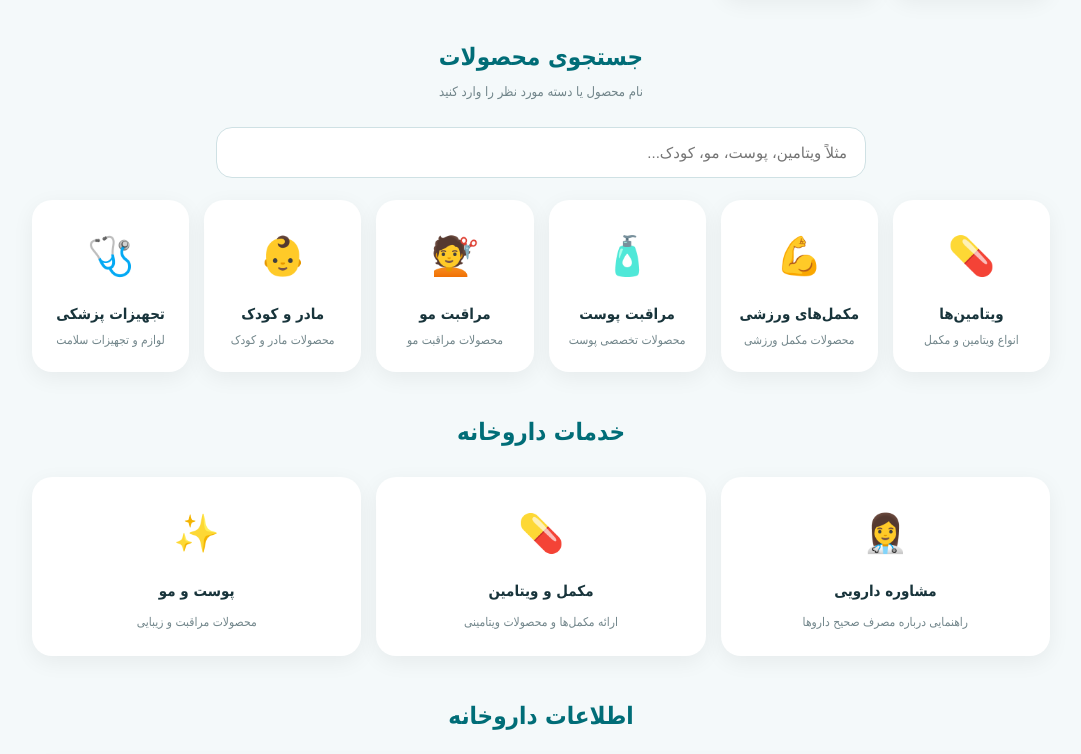
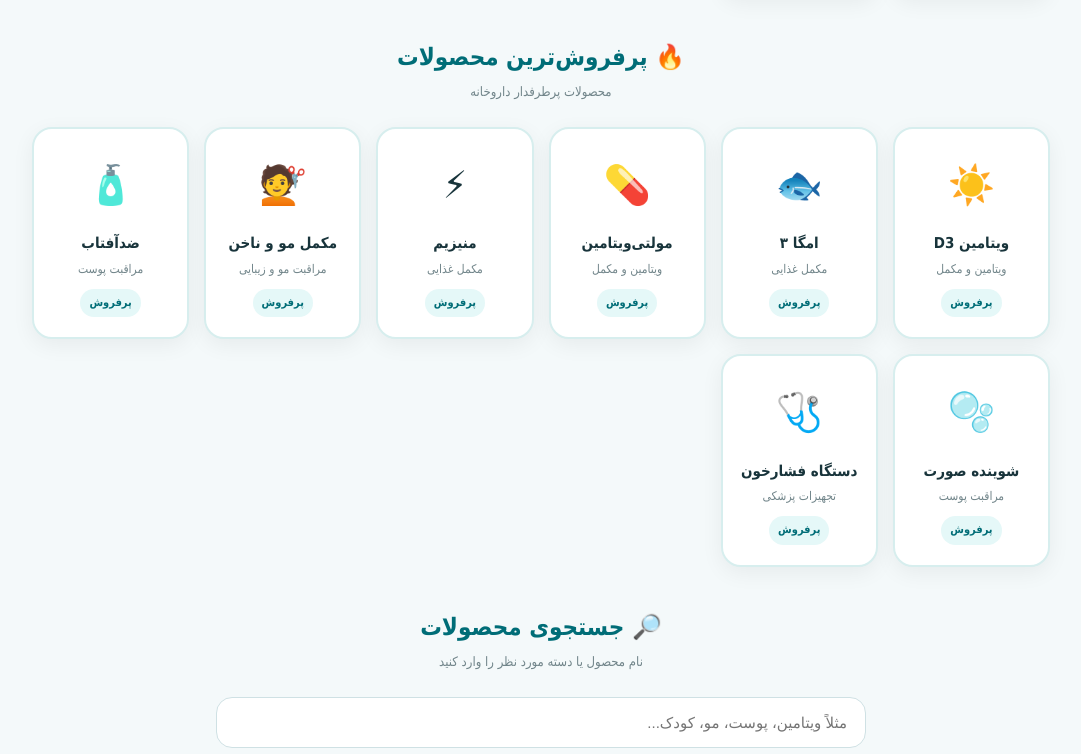
Before and after one commit to goli545asli-sudo/pharmacy_site, a plain HTML site: page index.html in a window 1280 px wide. Shown: the part 1086-1840 px from the top of the page, without its empty margins (99-1180 px from the left). Drawn offline with Linux system fonts and the light colour scheme.

Commit message:
Update index.html

```diff
--- a/index.html
+++ b/index.html
@@ -6,12 +6,18 @@
 
 <title>داروخانه دکتر نگین نصیری | صادقیه تهران</title>
 
-<meta name="description" content="داروخانه دکتر نگین نصیری در صادقیه تهران، ارائه خدمات دارویی، مکمل، پوست و مو، مادر و کودک و تجهیزات پزشکی.">
+<meta name="description" content="داروخانه دکتر نگین نصیری در صادقیه تهران؛ دارو، مکمل، محصولات پوست و مو، مادر و کودک و تجهیزات پزشکی.">
 
 <style>
-*{box-sizing:border-box;margin:0;padding:0}
+*{
+box-sizing:border-box;
+margin:0;
+padding:0;
+}
 
-html{scroll-behavior:smooth}
+html{
+scroll-behavior:smooth;
+}
 
 body{
 font-family:Tahoma,Arial,sans-serif;
@@ -20,7 +26,10 @@ color:#18343b;
 line-height:1.9;
 }
 
-a{text-decoration:none;color:inherit}
+a{
+text-decoration:none;
+color:inherit;
+}
 
 .header{
 background:linear-gradient(135deg,#006d77,#08a6a6);
@@ -219,6 +228,11 @@ border-radius:20px;
 padding:20px 12px;
 text-align:center;
 box-shadow:0 6px 22px rgba(0,0,0,.06);
+transition:.2s;
+}
+
+.product:hover{
+transform:translateY(-4px);
 }
 
 .product .icon{
@@ -232,6 +246,21 @@ font-size:15px;
 .product p{
 font-size:12px;
 color:#71858a;
+}
+
+.badge{
+display:inline-block;
+margin-top:8px;
+padding:4px 9px;
+border-radius:20px;
+background:#e5f8f8;
+color:#006d77;
+font-size:11px;
+font-weight:bold;
+}
+
+.bestseller{
+border:2px solid #d7eeee;
 }
 
 .info{
@@ -252,6 +281,15 @@ border-bottom:0;
 
 .row strong{
 color:#006d77;
+}
+
+.hours{
+background:#eaf9f9;
+border-radius:20px;
+padding:18px;
+margin-top:20px;
+text-align:center;
+color:#426168;
 }
 
 .contact{
@@ -275,15 +313,6 @@ margin-bottom:18px;
 background:white;
 color:#006d77;
 margin:4px;
-}
-
-.hours{
-background:#eaf9f9;
-border-radius:20px;
-padding:18px;
-margin-top:20px;
-text-align:center;
-color:#426168;
 }
 
 .footer{
@@ -311,10 +340,24 @@ z-index:200;
 }
 
 @media(max-width:600px){
-.header h1{font-size:21px}
-.hero{margin:15px 10px;padding:35px 15px}
-.hero h2{font-size:25px}
-.container{margin:30px auto}
+
+.header h1{
+font-size:21px;
+}
+
+.hero{
+margin:15px 10px;
+padding:35px 15px;
+}
+
+.hero h2{
+font-size:25px;
+}
+
+.container{
+margin:30px auto;
+}
+
 }
 </style>
 </head>
@@ -347,6 +390,7 @@ stroke-linecap="round"/>
 </div>
 
 <h1>داروخانه دکتر نگین نصیری</h1>
+
 <p>صادقیه تهران | همراه سلامت شما</p>
 
 </header>
@@ -356,6 +400,7 @@ stroke-linecap="round"/>
 
 <a href="#home">خانه</a>
 <a href="#categories">دسته‌بندی</a>
+<a href="#bestsellers">پرفروش‌ها</a>
 <a href="#products">محصولات</a>
 <a href="#services">خدمات</a>
 <a href="#contact">تماس</a>
@@ -448,11 +493,136 @@ target="_blank">
 </section>
 
 
+<!-- پرفروش‌ترین محصولات -->
+
+<section class="container" id="bestsellers">
+
+<div class="title">
+
+<h2>🔥 پرفروش‌ترین محصولات</h2>
+
+<p>محصولات پرطرفدار داروخانه</p>
+
+</div>
+
+
+<div class="products">
+
+
+<div class="product bestseller">
+
+<div class="icon">☀️</div>
+
+<h3>ویتامین D3</h3>
+
+<p>ویتامین و مکمل</p>
+
+<span class="badge">پرفروش</span>
+
+</div>
+
+
+<div class="product bestseller">
+
+<div class="icon">🐟</div>
+
+<h3>امگا ۳</h3>
+
+<p>مکمل غذایی</p>
+
+<span class="badge">پرفروش</span>
+
+</div>
+
+
+<div class="product bestseller">
+
+<div class="icon">💊</div>
+
+<h3>مولتی‌ویتامین</h3>
+
+<p>ویتامین و مکمل</p>
+
+<span class="badge">پرفروش</span>
+
+</div>
+
+
+<div class="product bestseller">
+
+<div class="icon">⚡</div>
+
+<h3>منیزیم</h3>
+
+<p>مکمل غذایی</p>
+
+<span class="badge">پرفروش</span>
+
+</div>
+
+
+<div class="product bestseller">
+
+<div class="icon">💇</div>
+
+<h3>مکمل مو و ناخن</h3>
+
+<p>مراقبت مو و زیبایی</p>
+
+<span class="badge">پرفروش</span>
+
+</div>
+
+
+<div class="product bestseller">
+
+<div class="icon">🧴</div>
+
+<h3>ضدآفتاب</h3>
+
+<p>مراقبت پوست</p>
+
+<span class="badge">پرفروش</span>
+
+</div>
+
+
+<div class="product bestseller">
+
+<div class="icon">🫧</div>
+
+<h3>شوینده صورت</h3>
+
+<p>مراقبت پوست</p>
+
+<span class="badge">پرفروش</span>
+
+</div>
+
+
+<div class="product bestseller">
+
+<div class="icon">🩺</div>
+
+<h3>دستگاه فشارخون</h3>
+
+<p>تجهیزات پزشکی</p>
+
+<span class="badge">پرفروش</span>
+
+</div>
+
+
+</div>
+
+</section>
+
+
 <section class="container" id="products">
 
 <div class="title">
 
-<h2>جستجوی محصولات</h2>
+<h2>🔎 جستجوی محصولات</h2>
 
 <p>نام محصول یا دسته مورد نظر را وارد کنید</p>
 
@@ -472,41 +642,72 @@ onkeyup="searchProducts()">
 
 <div class="products" id="productList">
 
+
 <div class="product">
+
 <div class="icon">💊</div>
+
 <h3>ویتامین‌ها</h3>
+
 <p>انواع ویتامین و مکمل</p>
+
 </div>
 
+
 <div class="product">
+
 <div class="icon">💪</div>
+
 <h3>مکمل‌های ورزشی</h3>
+
 <p>محصولات مکمل ورزشی</p>
+
 </div>
 
+
 <div class="product">
+
 <div class="icon">🧴</div>
+
 <h3>مراقبت پوست</h3>
+
 <p>محصولات تخصصی پوست</p>
+
 </div>
 
+
 <div class="product">
+
 <div class="icon">💇</div>
+
 <h3>مراقبت مو</h3>
+
 <p>محصولات مراقبت مو</p>
+
 </div>
 
+
 <div class="product">
+
 <div class="icon">👶</div>
+
 <h3>مادر و کودک</h3>
+
 <p>محصولات مادر و کودک</p>
+
 </div>
 
+
 <div class="product">
+
 <div class="icon">🩺</div>
+
 <h3>تجهیزات پزشکی</h3>
+
 <p>لوازم و تجهیزات سلامت</p>
+
 </div>
+
 
 </div>
 
@@ -524,23 +725,45 @@ onkeyup="searchProducts()">
 
 <div class="grid">
 
+
 <div class="card">
+
 <div class="icon">👩‍⚕️</div>
+
 <h3>مشاوره دارویی</h3>
-<p>راهنمایی درباره مصرف صحیح داروها</p>
+
+<p>
+راهنمایی درباره مصرف صحیح داروها
+</p>
+
 </div>
 
+
 <div class="card">
+
 <div class="icon">💊</div>
+
 <h3>مکمل و ویتامین</h3>
-<p>ارائه مکمل‌ها و محصولات ویتامینی</p>
+
+<p>
+ارائه مکمل‌ها و محصولات ویتامینی
+</p>
+
 </div>
 
+
 <div class="card">
+
 <div class="icon">✨</div>
+
 <h3>پوست و مو</h3>
-<p>محصولات مراقبت و زیبایی</p>
+
+<p>
+محصولات مراقبت و زیبایی
+</p>
+
 </div>
+
 
 </div>
 
@@ -551,33 +774,56 @@ onkeyup="searchProducts()">
 
 <div class="title">
 
-<h2>اطلاعات داروخانه</h2>
+<h2>📍 اطلاعات داروخانه</h2>
 
 </div>
 
 
 <div class="info">
 
+
 <div class="row">
+
 <strong>🏪 نام:</strong>
+
 داروخانه دکتر نگین نصیری
+
 </div>
 
+
 <div class="row">
+
 <strong>📞 تلفن:</strong>
-<a href="tel:02144230342">02144230342</a>
+
+<a href="tel:02144230342">
+02144230342
+</a>
+
 </div>
 
+
 <div class="row">
+
 <strong>📱 موبایل:</strong>
-<a href="tel:09106803313">09106803313</a>
+
+<a href="tel:09106803313">
+09106803313
+</a>
+
 </div>
 
+
 <div class="row">
+
 <strong>📍 آدرس:</strong>
-بین فلکه اول و دوم صادقیه، خیابان ستارخان،
-نبش بلوار شهدای صادقیه، پلاک ۲
+
+بین فلکه اول و دوم صادقیه،
+خیابان ستارخان،
+نبش بلوار شهدای صادقیه،
+پلاک ۲
+
 </div>
+
 
 </div>
 
@@ -600,7 +846,7 @@ onkeyup="searchProducts()">
 
 <div class="contact">
 
-<h2>با ما در ارتباط باشید</h2>
+<h2>📞 با ما در ارتباط باشید</h2>
 
 <p>
 برای تماس، پیامک یا مسیریابی از گزینه‌های زیر استفاده کنید.
@@ -656,7 +902,7 @@ let input =
 document.getElementById("search").value.toLowerCase();
 
 let products =
-document.querySelectorAll(".product");
+document.querySelectorAll("#productList .product");
 
 products.forEach(function(product){
 
@@ -664,9 +910,13 @@ let text =
 product.innerText.toLowerCase();
 
 if(text.includes(input)){
+
 product.style.display="";
+
 }else{
+
 product.style.display="none";
+
 }
 
 });
```
